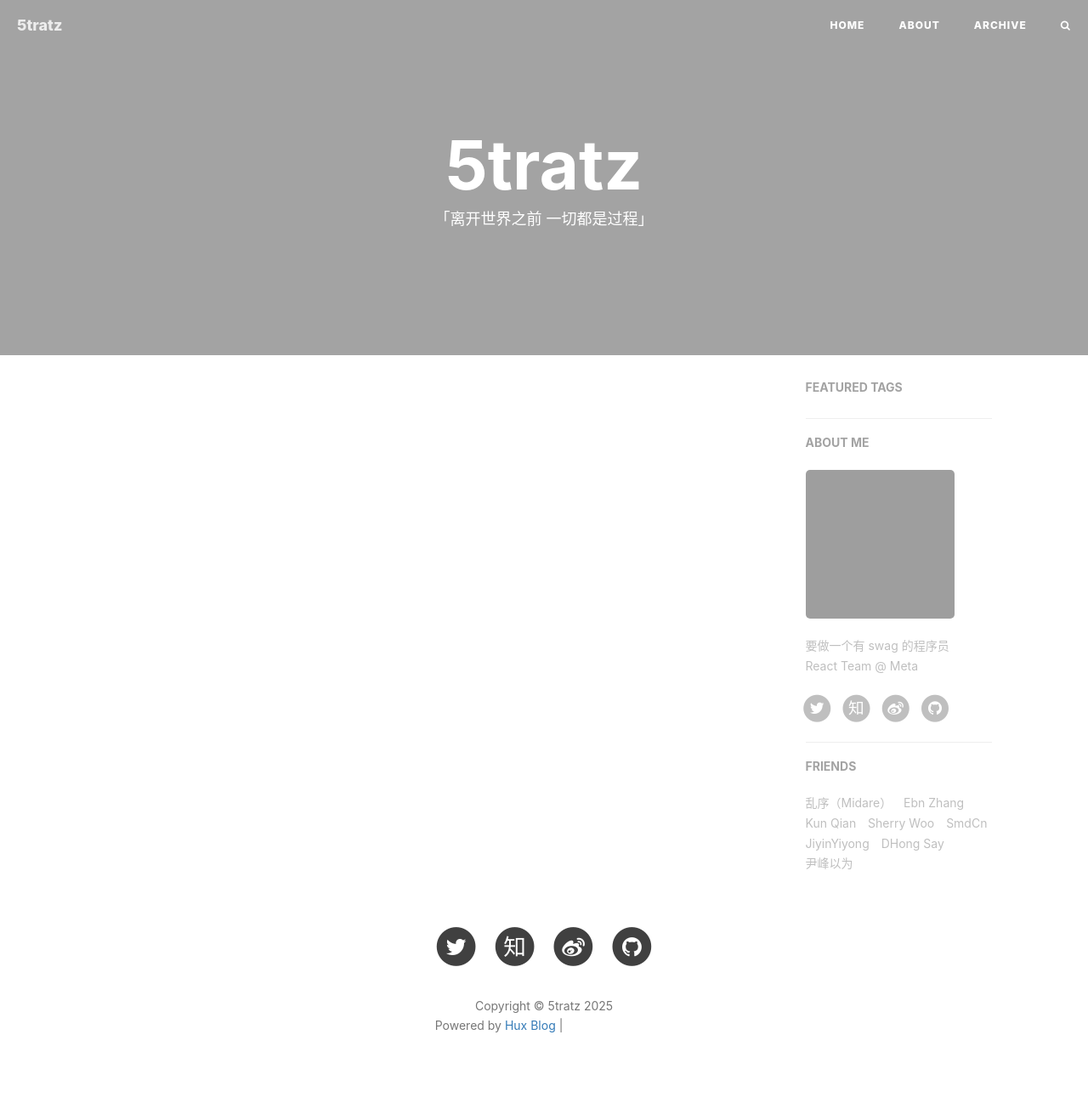
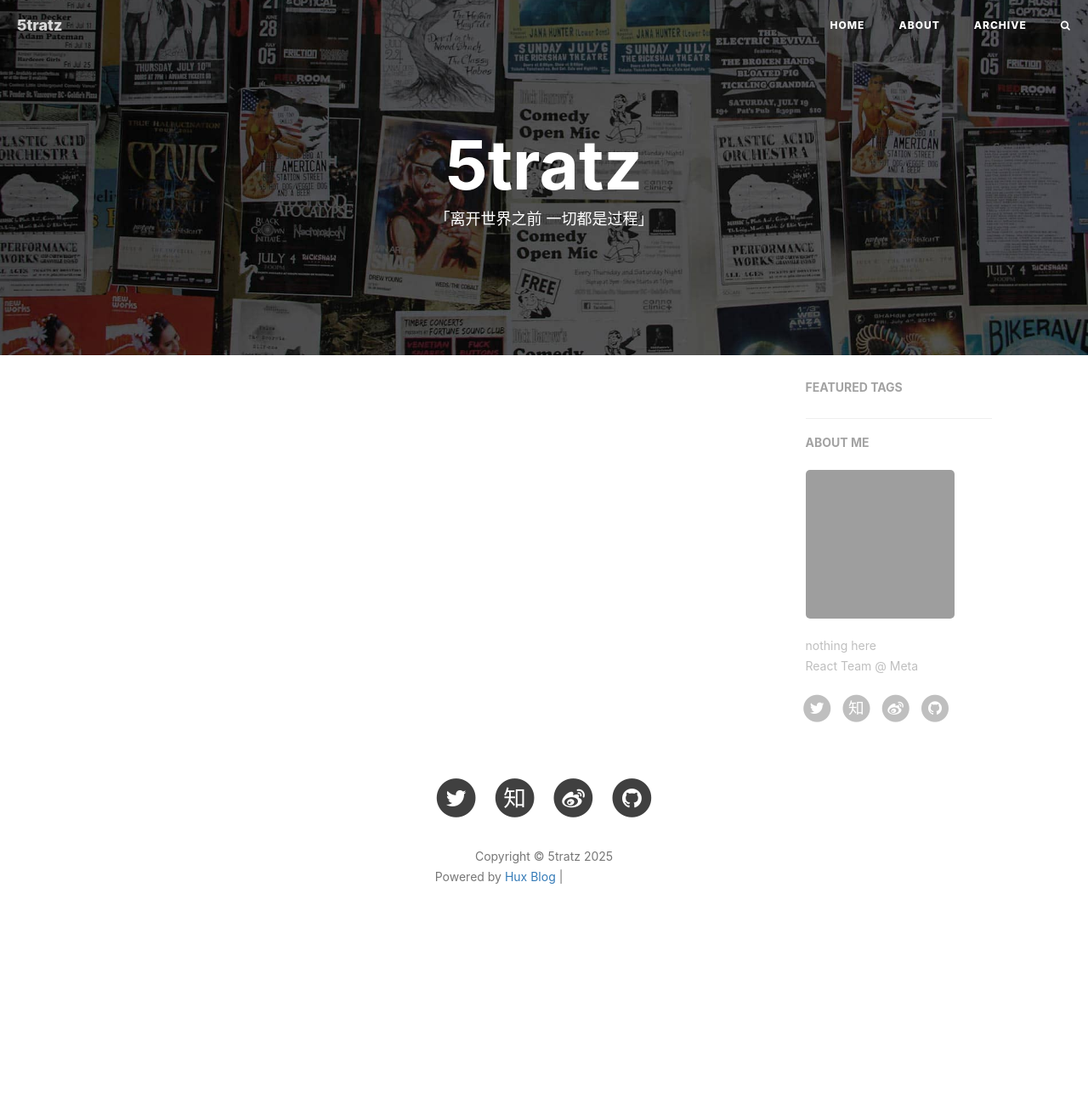
Before and after one commit to 5tratz/5tratz.github.io, a Jekyll site: the page built from index.html, in a window 1280 px wide. Shown: the whole page at 85% size. Built offline with Jekyll 4.4.1, drawn with Linux system fonts in a browser that asks for light colours; nearby versions of some CDN libraries; the list of posts is cut into pages by our own code; comment, search, counter and statistics services are not loaded; after the commit the page ends 1136 px from its top, so only the background shows below that; grey boxes are pictures that could not be loaded.

Commit message:
Fixes & Changes

```diff
--- a/_config.yml
+++ b/_config.yml
@@ -3,8 +3,8 @@ title: 5tratz
 SEOTitle: 5tratz
 header-img: img/home-bg.jpg
 email: huxpro@gmail.com
-description: "这里是 @Hux黄玄 的个人博客，与你一起发现更大的世界 | 要做一个有 swag 的程序员"
-keyword: "黄玄, Hux黄玄, Hux, 鬼栈, huxpro, @huxpro, 黄玄的博客, Hux Blog, 博客, 个人网站, 互联网, Web, JavaScript, React, React Native, 前端, 设计"
+description: "description here"
+keyword: "keywords here"
 url: "https://5tratz.github.io" # your host, for absolute URL
 baseurl: "" # for example, '/blog' if your blog hosted on 'host/blog'
 
@@ -70,11 +70,11 @@ netease_comment: false
 
 # Google Analytics
 ga_track_id: "UA-49627206-1" # Format: UA-xxxxxx-xx
-ga_domain: huangxuan.me
+ga_domain: 5tratz.github.io
 
 # Sidebar settings
 sidebar: true # whether or not using Sidebar.
-sidebar-about-description: "要做一个有 swag 的程序员 <br> React Team @ Meta"
+sidebar-about-description: "nothing here <br> React Team @ Meta"
 sidebar-avatar: https://github.com/5tratz.png # use absolute URL, seeing it's used in both `/` and `/about/`
 
 # Featured Tags
@@ -87,16 +87,3 @@ service-worker: true
 
 # MathJax rendering for layout:page (e.g. post preview)
 page-mathjax: false
-
-# Friends
-friends:
-  [
-    { title: "乱序（Midare）", href: "http://mida.re/" },
-    { title: "Ebn Zhang", href: "https://ebnbin.dev/" },
-    { title: "Kun Qian", href: "http://kunq.me" },
-    { title: "Sherry Woo", href: "https://sherrywoo.me/" },
-    { title: "SmdCn", href: "http://blog.smdcn.net" },
-    { title: "JiyinYiyong", href: "http://tiye.me/" },
-    { title: "DHong Say", href: "http://dhong.co" },
-    { title: "尹峰以为", href: "http://ingf.github.io/" },
-  ]
```
Also changed, not shown: CNAME (line endings or trailing spaces), img/404-bg.jpg (added), img/contact-bg.jpg (added), img/home-bg-art.jpg (added), img/home-bg-geek.jpg (added), img/home-bg.jpg (added).
